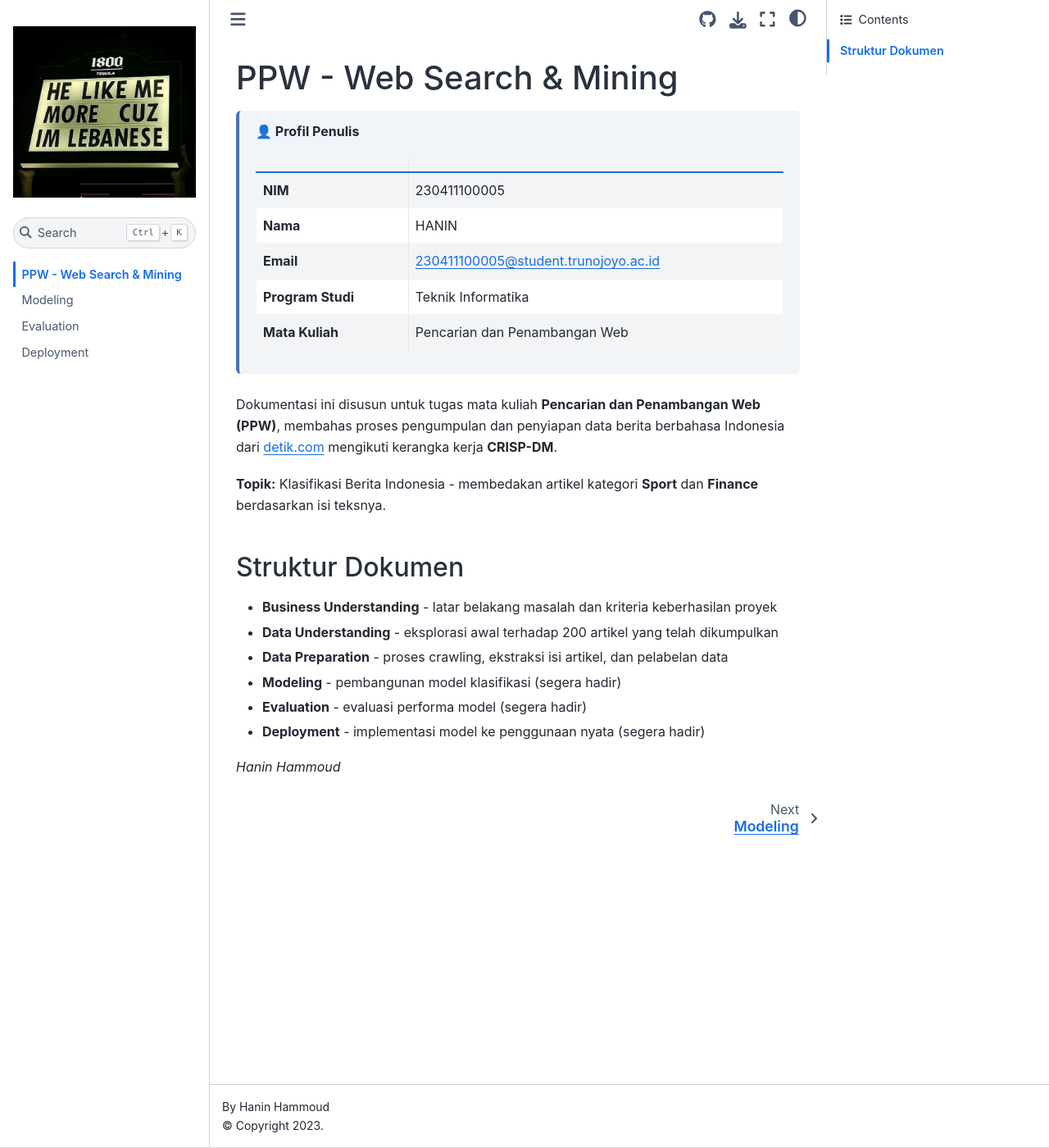
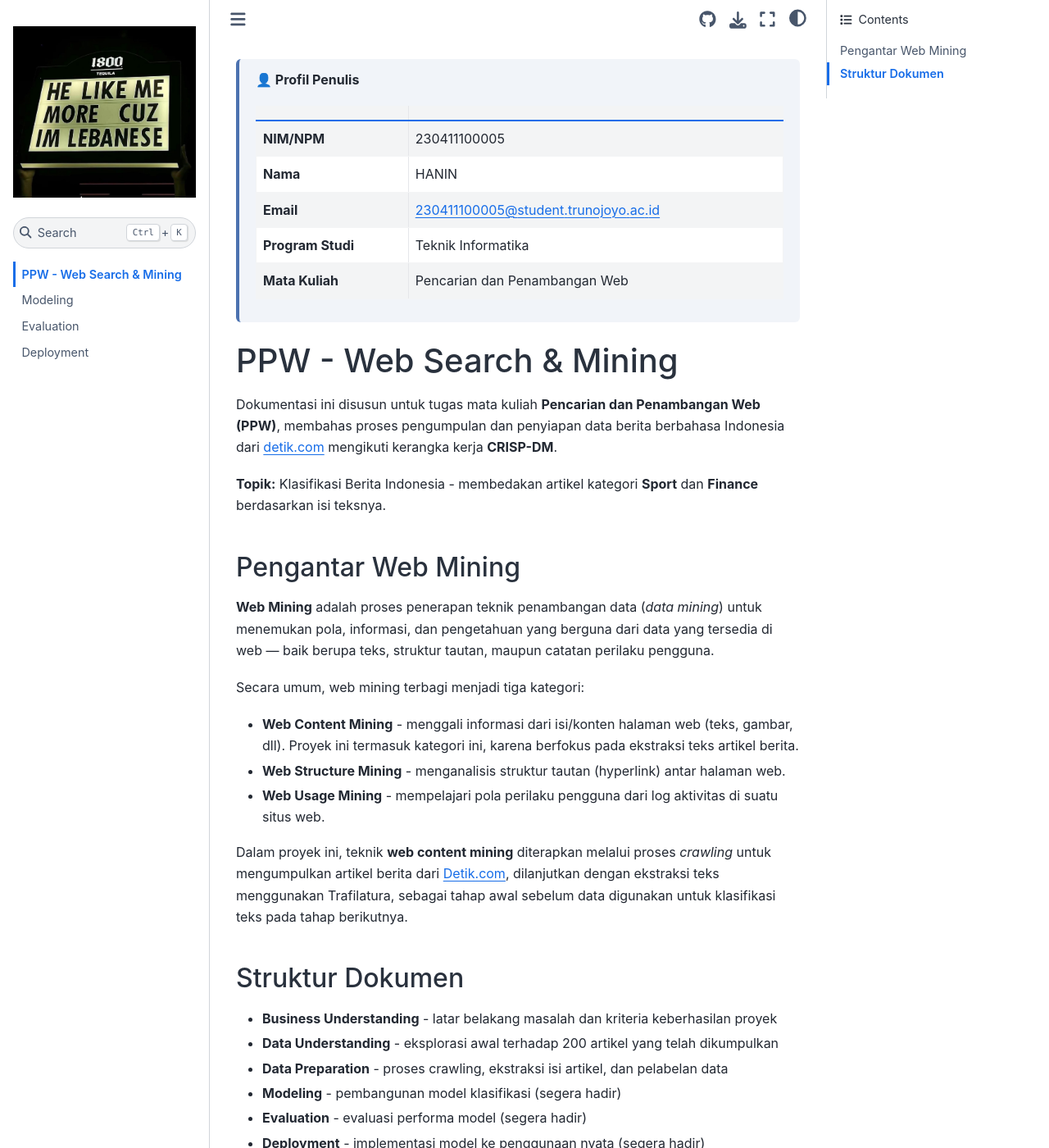
Before and after one commit to haninhammoud01/ppw, a Jupyter Book: the page built from intro.md, in a window 1280 px wide and 1400 px high. Shown: the whole window at 82% size. Built offline with Jupyter Book 1.0.4 settings and Sphinx 7.4.7 and the Sphinx Book theme 1.1.4, drawn with Linux system fonts in a browser that asks for light colours; pages that are not in the unit, such as notebooks, are missing from menus.

Commit message:
Tambah Pengantar Web Mining dan lengkapi profil

```diff
--- a/intro.md
+++ b/intro.md
@@ -1,12 +1,10 @@
-# PPW - Web Search & Mining
-
 <div style="border-left: 4px solid #4C72B0; padding: 12px 20px; background-color: rgba(76,114,176,0.08); border-radius: 6px; margin-bottom: 24px;">
 
 **👤 Profil Penulis**
 
 | | |
 |---|---|
-| **NIM** | 230411100005 |
+| **NIM/NPM** | 230411100005 |
 | **Nama** | HANIN |
 | **Email** | 230411100005@student.trunojoyo.ac.id |
 | **Program Studi** | Teknik Informatika |
@@ -14,9 +12,23 @@
 
 </div>
 
+# PPW - Web Search & Mining
+
 Dokumentasi ini disusun untuk tugas mata kuliah **Pencarian dan Penambangan Web (PPW)**, membahas proses pengumpulan dan penyiapan data berita berbahasa Indonesia dari [detik.com](https://detik.com) mengikuti kerangka kerja **CRISP-DM**.
 
 **Topik:** Klasifikasi Berita Indonesia - membedakan artikel kategori **Sport** dan **Finance** berdasarkan isi teksnya.
+
+## Pengantar Web Mining
+
+**Web Mining** adalah proses penerapan teknik penambangan data (*data mining*) untuk menemukan pola, informasi, dan pengetahuan yang berguna dari data yang tersedia di web — baik berupa teks, struktur tautan, maupun catatan perilaku pengguna.
+
+Secara umum, web mining terbagi menjadi tiga kategori:
+
+- **Web Content Mining** - menggali informasi dari isi/konten halaman web (teks, gambar, dll). Proyek ini termasuk kategori ini, karena berfokus pada ekstraksi teks artikel berita.
+- **Web Structure Mining** - menganalisis struktur tautan (hyperlink) antar halaman web.
+- **Web Usage Mining** - mempelajari pola perilaku pengguna dari log aktivitas di suatu situs web.
+
+Dalam proyek ini, teknik **web content mining** diterapkan melalui proses *crawling* untuk mengumpulkan artikel berita dari Detik.com, dilanjutkan dengan ekstraksi teks menggunakan Trafilatura, sebagai tahap awal sebelum data digunakan untuk klasifikasi teks pada tahap berikutnya.
 
 ## Struktur Dokumen
 
@@ -28,4 +40,5 @@ Dokumentasi ini disusun untuk tugas mata kuliah **Pencarian dan Penambangan Web
 - **Deployment** - implementasi model ke penggunaan nyata (segera hadir)
 
 
+
 *Hanin Hammoud*
```
